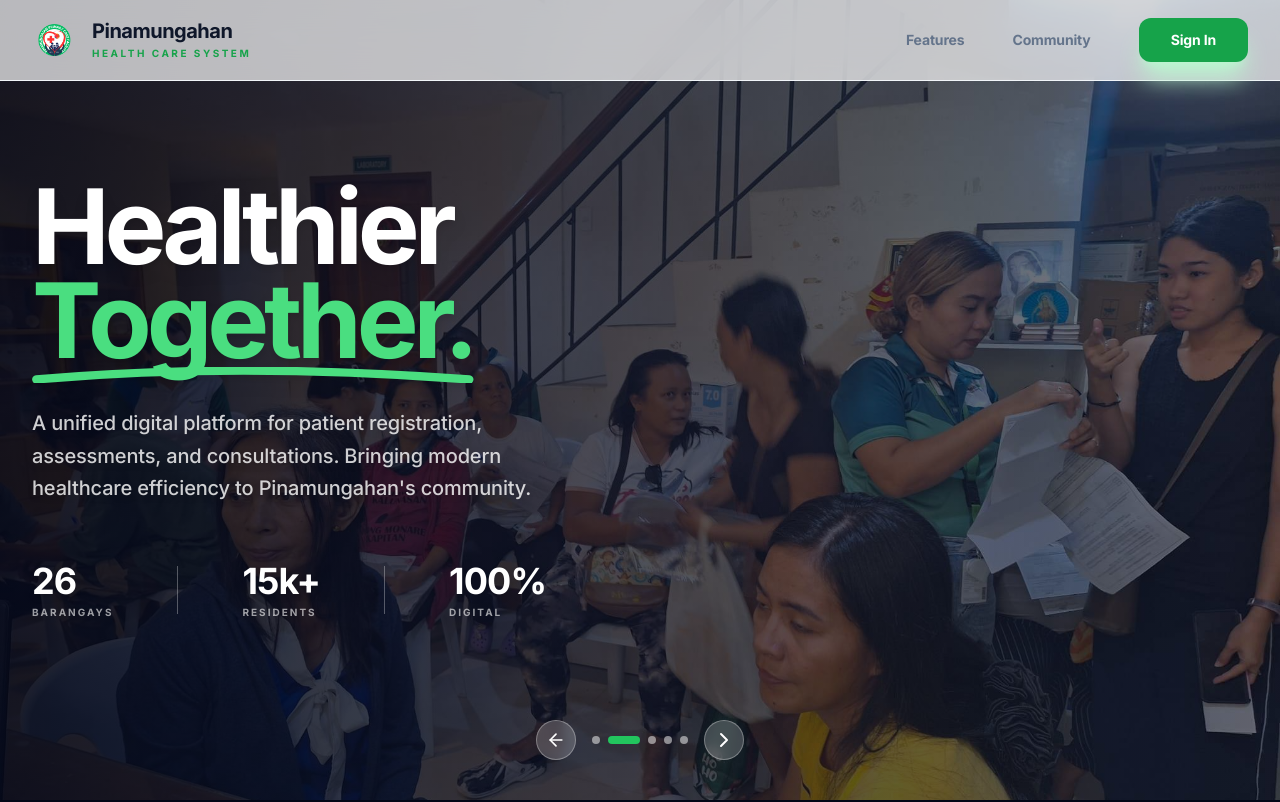
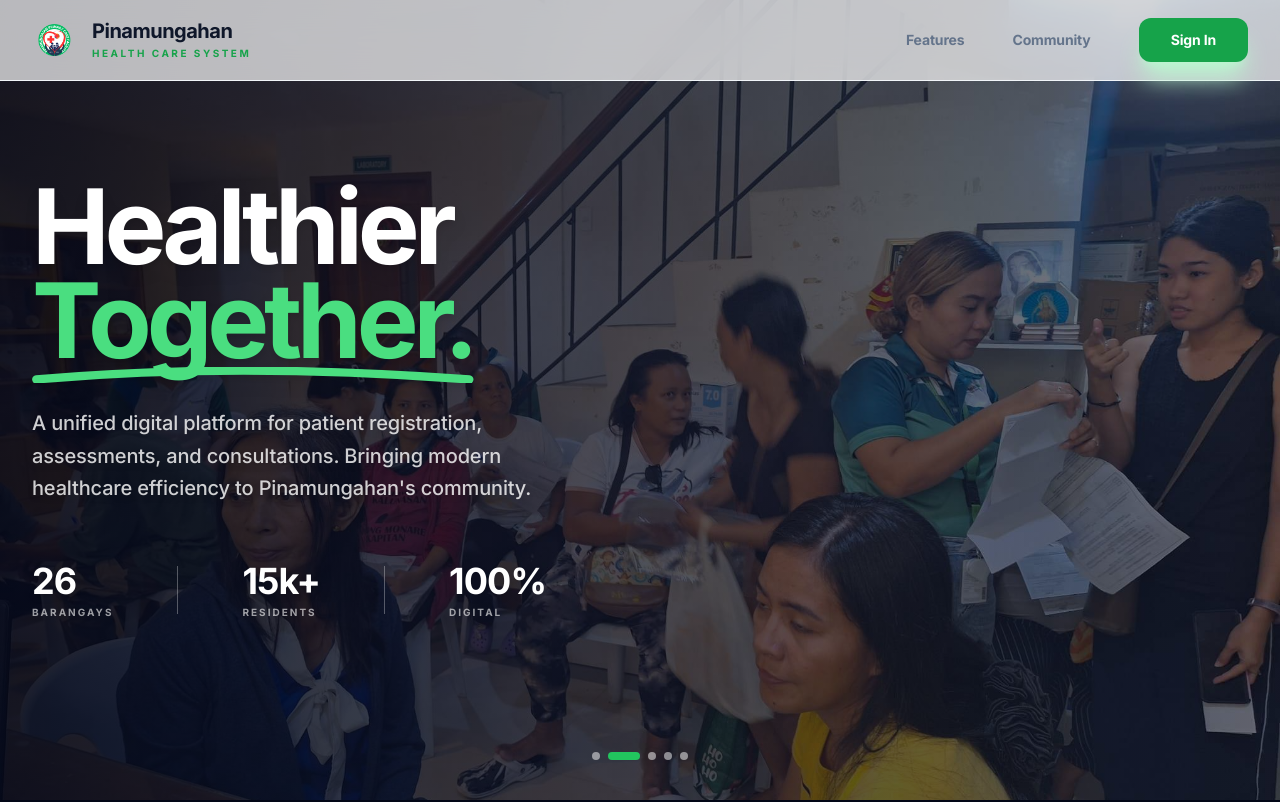
Before and after one commit to pinamungajanrhu/rhupinamungajan, a React (Vite) app in the folder frontend/: page / in a window 1280 px wide. Shown: the top 802 px of the page. Built offline with nearby package versions, Linux system fonts and the light colour scheme.

Commit message:
fix: remove prev/next buttons from hero section, keep dot indicators

```diff
--- a/frontend/src/pages/Landing.jsx
+++ b/frontend/src/pages/Landing.jsx
@@ -214,20 +214,8 @@ const Landing = () => {
           <div className="absolute inset-0 bg-gradient-to-r from-slate-950/90 via-slate-950/70 to-slate-950/50 z-10"></div>
         </div>
 
-        {/* Image Indicators & Navigation */}
-        <div className="absolute bottom-10 left-1/2 -translate-x-1/2 flex items-center gap-4 z-20">
-          {/* Prev Button */}
-          <motion.button
-            onClick={prevImage}
-            whileHover={{ scale: 1.1 }}
-            whileTap={{ scale: 0.95 }}
-            className="w-10 h-10 rounded-full bg-white/20 backdrop-blur-sm border border-white/30 flex items-center justify-center text-white hover:bg-white/30 transition-all"
-          >
-            <ArrowLeft size={20} />
-          </motion.button>
-
-          {/* Indicators */}
-          <div className="flex gap-2">
+        {/* Image Indicators Only */}
+        <div className="absolute bottom-10 left-1/2 -translate-x-1/2 flex gap-2 z-20">
           {rhuImages.map((_, index) => (
             <button
               key={index}
@@ -237,17 +225,6 @@ const Landing = () => {
               }`}
             />
           ))}
-          </div>
-
-          {/* Next Button */}
-          <motion.button
-            onClick={nextImage}
-            whileHover={{ scale: 1.1 }}
-            whileTap={{ scale: 0.95 }}
-            className="w-10 h-10 rounded-full bg-white/20 backdrop-blur-sm border border-white/30 flex items-center justify-center text-white hover:bg-white/30 transition-all"
-          >
-            <ChevronRight size={24} />
-          </motion.button>
         </div>
 
         <div className="max-w-7xl mx-auto px-6 lg:px-8 w-full relative z-10">
```
Lines whose indentation alone changed are shown as unchanged.
